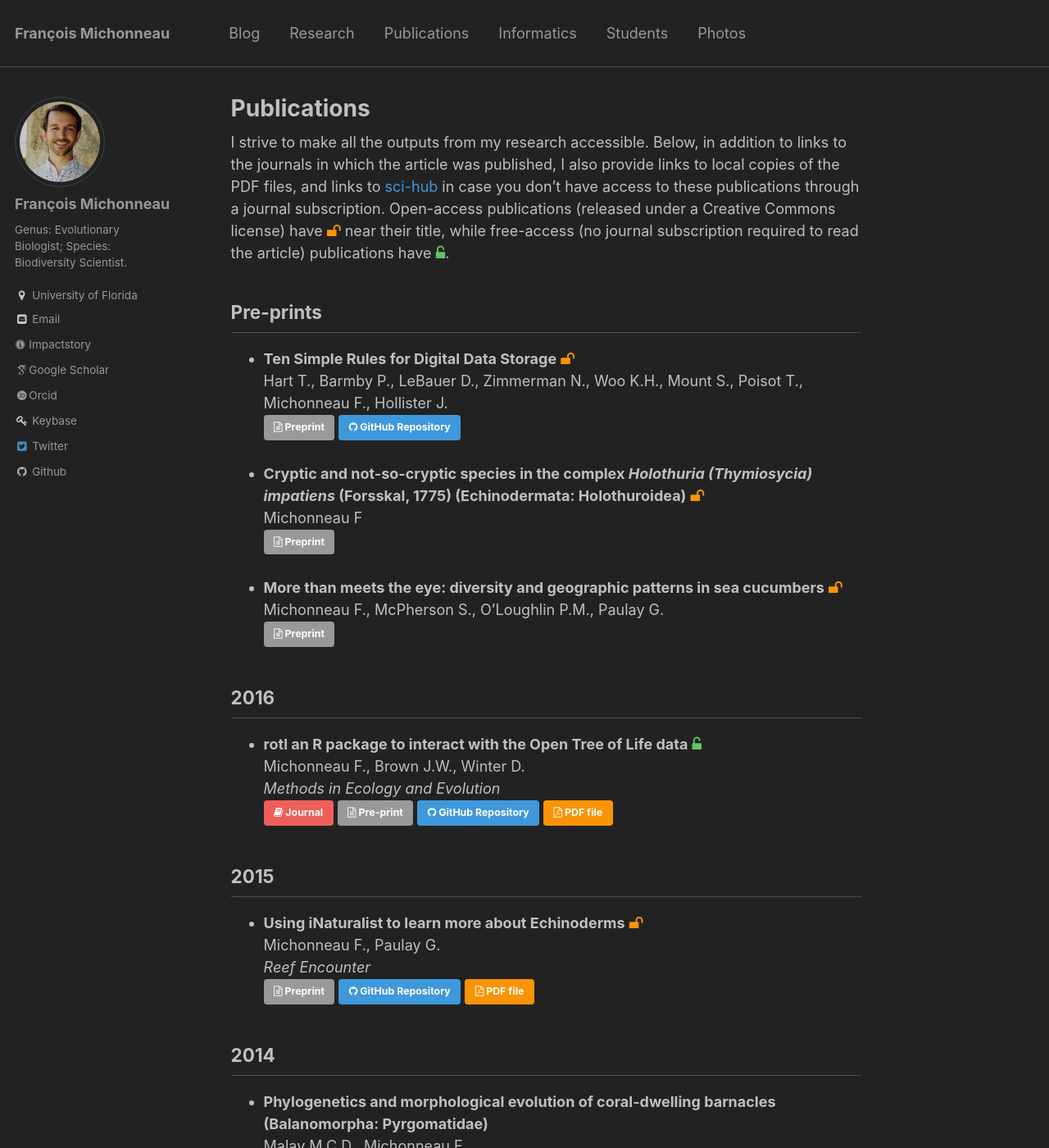
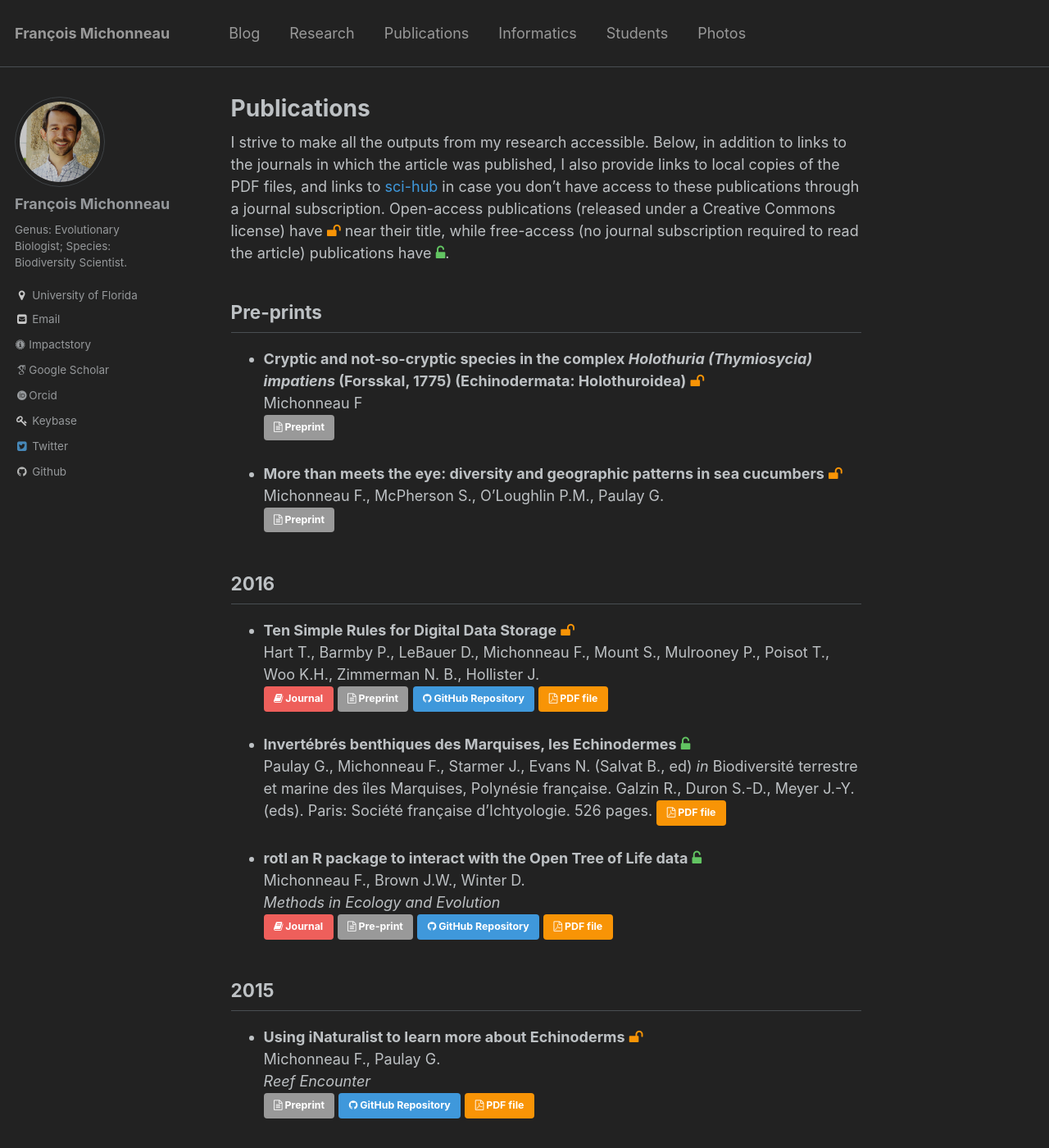
Before and after one commit to fmichonneau/francoismichonneau.net, a Jekyll site: the page built from _pages/publications.md, in a window 1280 px wide and 1400 px high. Shown: the whole window at 82% size. Built offline with Jekyll 4.4.1, drawn with Linux system fonts in a browser that asks for light colours; some web fonts are replaced.

Commit message:
add latest pubs

```diff
--- a/_pages/publications.md
+++ b/_pages/publications.md
@@ -34,11 +34,6 @@ I strive to make all the outputs from my research accessible. Below, in addition
 
 ## Pre-prints
 
-* **Ten Simple Rules for Digital Data Storage** <i class="fa fa-unlock" aria-hidden="true" style="color: #f89406"></i> <br>
-  Hart T., Barmby P., LeBauer D., Zimmerman N., Woo K.H., Mount S., Poisot T.,
-  Michonneau F., Hollister J.<br>
-  [<i class="fa fa-file-text-o" aria-hidden="true"></i> Preprint](https://doi.org/10.7287/peerj.preprints.1448v2){: .btn .btn--small}
-  [<i class="fa fa-github" aria-hidden="true"></i> GitHub Repository](https://github.com/emhart/10-simple-rules-data-storage){: .btn .btn--small .btn--info}
 
 * **Cryptic and not-so-cryptic species in the complex <em>Holothuria (Thymiosycia) impatiens</em> (Forsskal, 1775) (Echinodermata: Holothuroidea)** <i class="fa fa-unlock" aria-hidden="true" style="color: #f89406"></i><br>
    Michonneau F<br>
@@ -51,6 +46,18 @@ I strive to make all the outputs from my research accessible. Below, in addition
 
 
 ## 2016
+
+* **Ten Simple Rules for Digital Data Storage** <i class="fa fa-unlock" aria-hidden="true" style="color: #f89406"></i> <br>
+  Hart T., Barmby P., LeBauer D.,  Michonneau F.,  Mount S., Mulrooney P., Poisot T., Woo K.H., Zimmerman N. B., Hollister J.<br>
+  [<i class="fa fa-book" aria-hidden="true"></i> Journal](https://doi.org/10.1371/journal.pcbi.1005097){: .btn .btn--small .btn--danger}
+  [<i class="fa fa-file-text-o" aria-hidden="true"></i> Preprint](https://doi.org/10.7287/peerj.preprints.1448v2){: .btn .btn--small}
+  [<i class="fa fa-github" aria-hidden="true"></i> GitHub Repository](https://github.com/emhart/10-simple-rules-data-storage){: .btn .btn--small .btn--info}
+    [<i class="fa fa-file-pdf-o" aria-hidden="true"></i> PDF file]({{ site.baseurl}}/articles/Hart+2016.pdf){: .btn .btn--small .btn--warning}
+
+* **Invertébrés benthiques des Marquises, les Echinodermes** <i class="fa fa-unlock-alt" aria-hidden="true" style="color:#62c462"></i><br>
+  Paulay G., Michonneau F., Starmer J., Evans N. (Salvat B., ed) *in* Biodiversité terrestre et marine des îles Marquises, Polynésie française. Galzin R., Duron S.-D., Meyer J.-Y. (eds). Paris: Société française d'Ichtyologie. 526 pages.
+   [<i class="fa fa-file-pdf-o" aria-hidden="true"></i> PDF file]({{ site.baseurl}}/articles/Salvat+2016.pdf){: .btn .btn--small .btn--warning}
+
 
 * **rotl an R package to interact with the Open Tree of Life data** <i class="fa fa-unlock-alt" aria-hidden="true" style="color: #62c462"></i><br>
   Michonneau F., Brown J.W., Winter D.<br>
```
Also changed, not shown: 2 other files.
